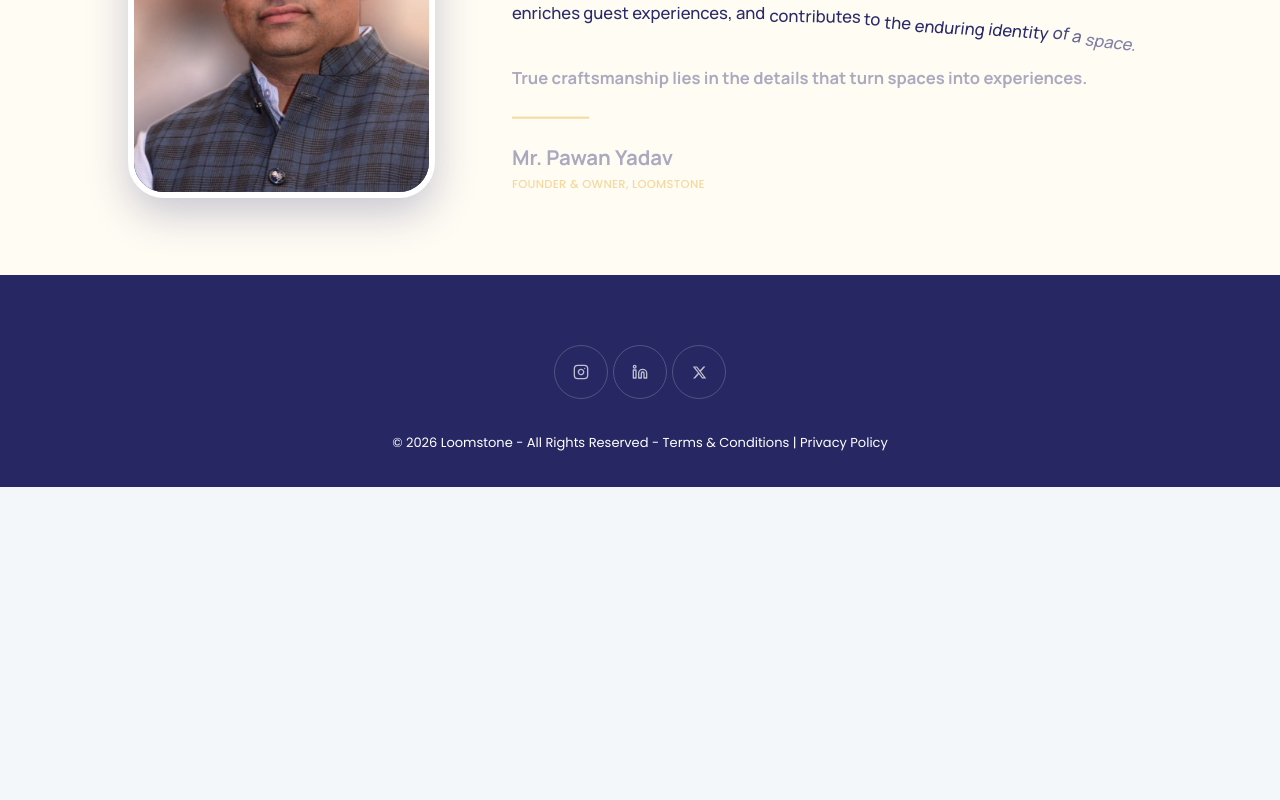
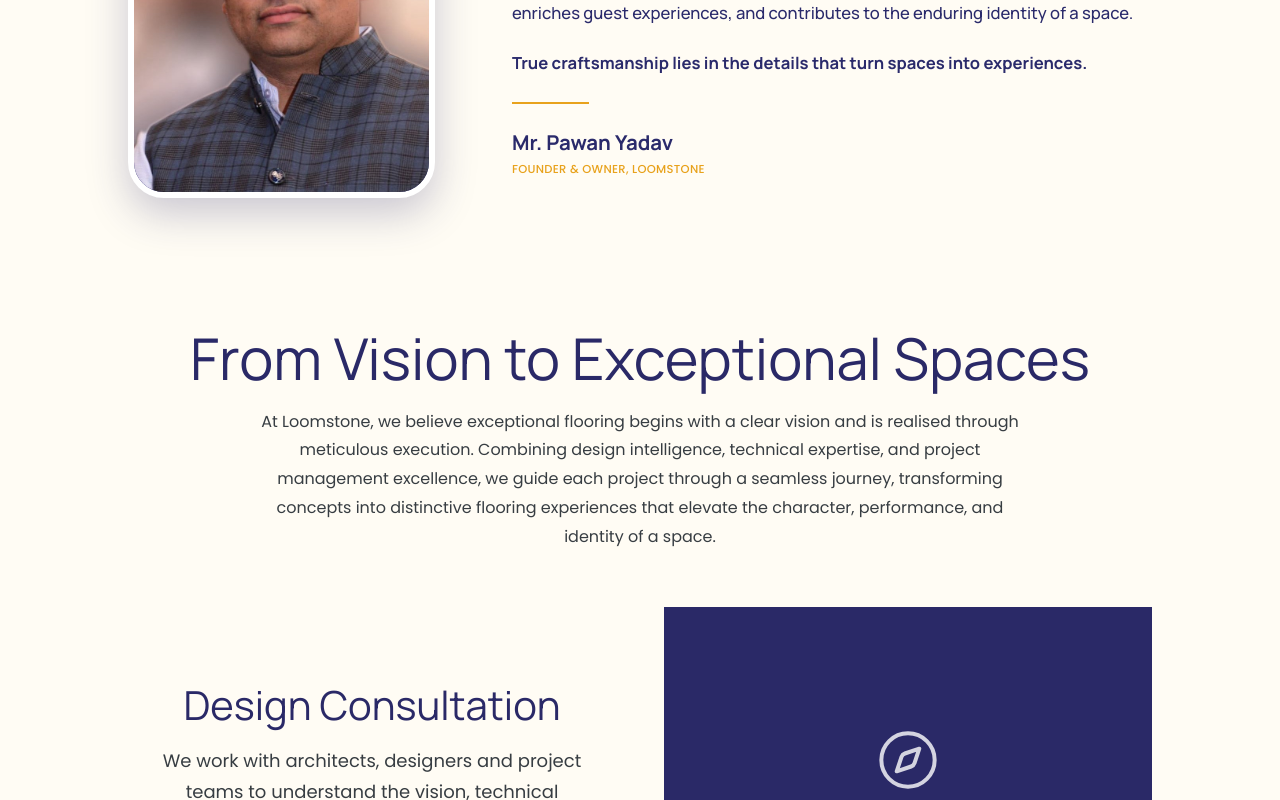
Before and after one commit to arpitshukla267/Loomstone, a Next.js app in the folder frontend/: page /about in a window 1280 px wide. Shown: the part 1621-2421 px from the top of the page. Before the commit the page ends 2108 px from the top, so only its background shows below. Built offline with nearby package versions, Linux system fonts and the light colour scheme; no server answers.

Commit message:
added process

```diff
--- a/frontend/app/about/page.tsx
+++ b/frontend/app/about/page.tsx
@@ -49,11 +49,12 @@ export default function AboutPage() {
           {/* 3. Vision & Mission */}
           {/* <VisionMissionSection /> */}
 
-          {/* 4. Our Craft & Manufacturing Process */}
-          {/* <ProcessSection /> */}
 
           {/* 5. Founder's Message */}
           <FounderSection />
+
+          {/* 4. Our Craft & Manufacturing Process */}
+          <ProcessSection />
 
           {/* 6. Core Values */}
           {/* <CoreValuesSection /> */}
```
